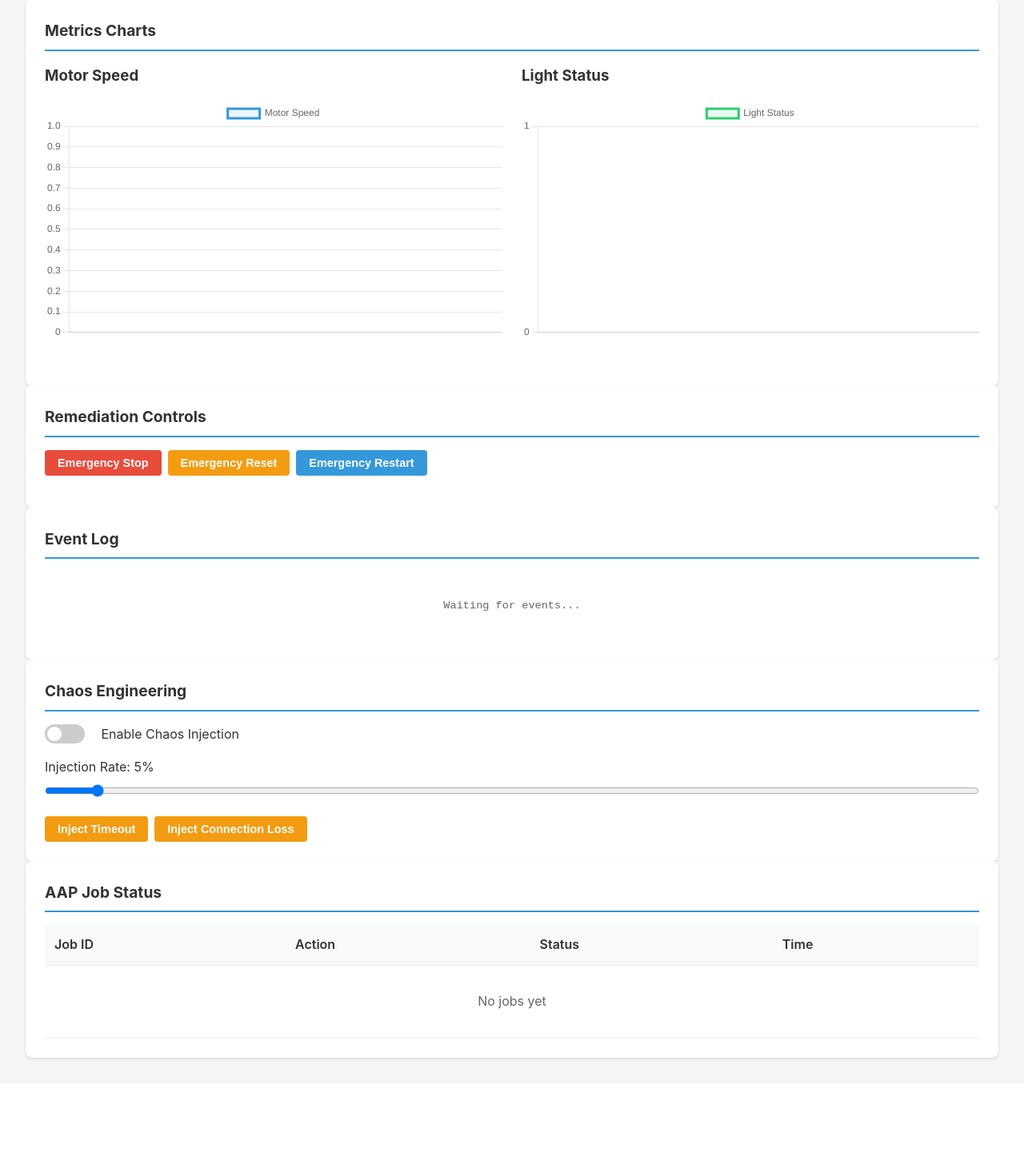
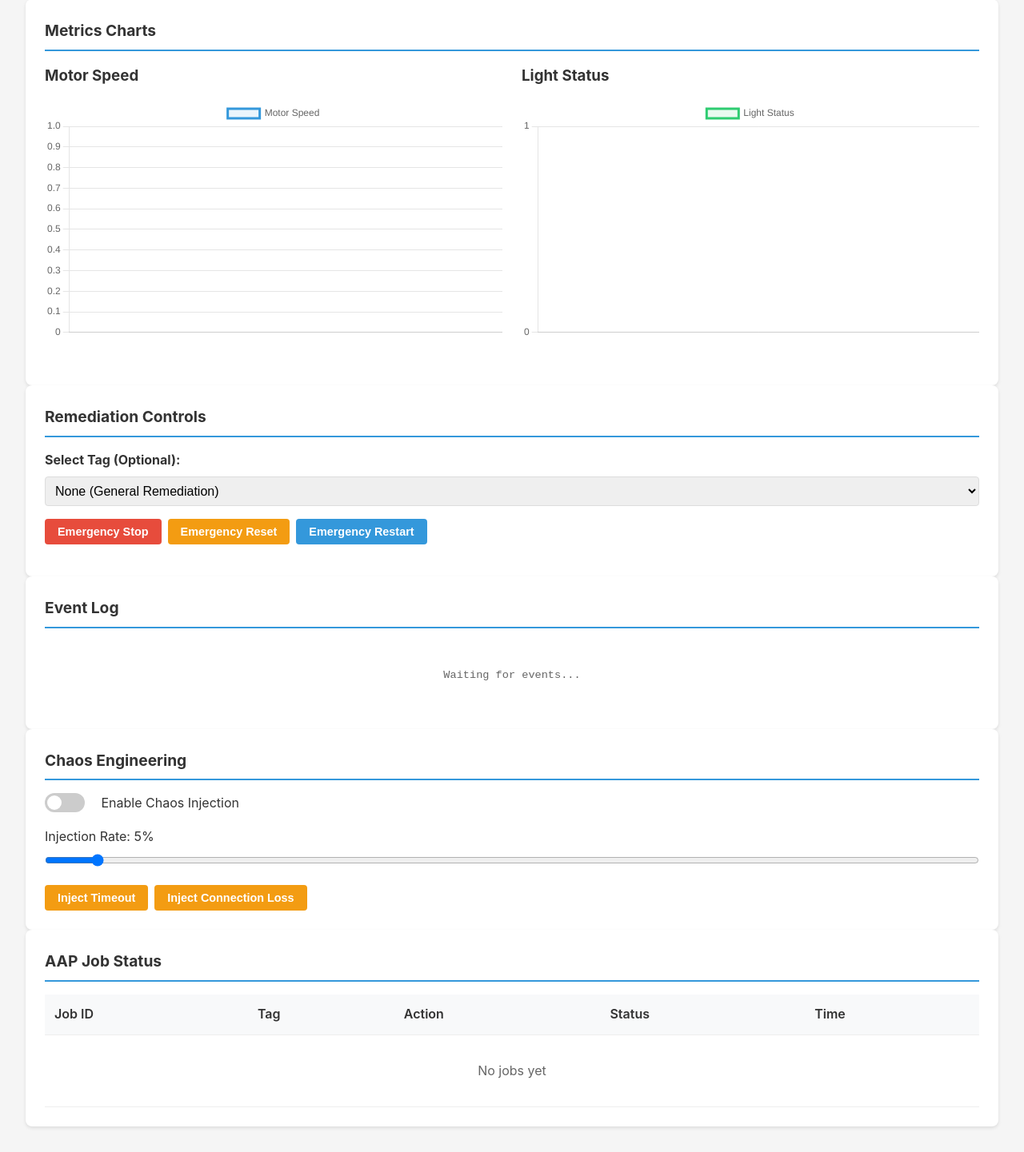
Before and after one commit to mrjoshuap/plc-remedy, a Flask app: template app/templates/dashboard.html in a window 1280 px wide. Shown: the part 381-1822 px from the top of the page at 80% size. Before the commit the page ends 1709 px from the top, so only its background shows below. Run offline with Flask 3, Linux system fonts and the light colour scheme; the template is opened without the code that fills it, so the values that code supplies are empty; some libraries are stand-ins or nearby versions.

Commit message:
Enhance remediation endpoints and dashboard with optional tag support
- Updated the remediation routes in routes.py to accept an optional tag name, improving tracking and context for remediation actions.
- Modified the dashboard.html to include a dropdown for selecting a tag when triggering remediation, enhancing user experience and flexibility.
- Adjusted the job status display to show associated tags, providing clearer insights into remediation actions and their origins.

```diff
--- a/app/templates/dashboard.html
+++ b/app/templates/dashboard.html
@@ -318,6 +318,12 @@
         <!-- Remediation Controls -->
         <div class="card">
             <h2>Remediation Controls</h2>
+            <div style="margin-bottom: 1rem;">
+                <label for="remediation-tag-select" style="display: block; margin-bottom: 0.5rem; font-weight: bold;">Select Tag (Optional):</label>
+                <select id="remediation-tag-select" style="width: 100%; padding: 0.5rem; font-size: 1rem; border: 1px solid #ddd; border-radius: 4px;">
+                    <option value="">None (General Remediation)</option>
+                </select>
+            </div>
             <div class="btn-group">
                 <button class="btn btn-danger" onclick="triggerRemediation('stop')">Emergency Stop</button>
                 <button class="btn btn-warning" onclick="triggerRemediation('reset')">Emergency Reset</button>
@@ -362,13 +368,14 @@
                 <thead>
                     <tr>
                         <th>Job ID</th>
+                        <th>Tag</th>
                         <th>Action</th>
                         <th>Status</th>
                         <th>Time</th>
                     </tr>
                 </thead>
                 <tbody id="aap-jobs-body">
-                    <tr><td colspan="4" class="loading">No jobs yet</td></tr>
+                    <tr><td colspan="5" class="loading">No jobs yet</td></tr>
                 </tbody>
             </table>
         </div>
@@ -499,11 +506,28 @@
                     const configRes = await fetch('/api/v1/config');
                     if (configRes.ok) {
                         const configData = await configRes.json();
-                        if (configData.success && configData.data && configData.data.tags) {
-                            // Populate tagConfig with tag configuration including nominal values
-                            tagConfig = configData.data.tags;
-                            console.log('Tag configuration loaded:', tagConfig);
+                    if (configData.success && configData.data && configData.data.tags) {
+                        // Populate tagConfig with tag configuration including nominal values
+                        tagConfig = configData.data.tags;
+                        console.log('Tag configuration loaded:', tagConfig);
+
+                        // Populate tag selector dropdown
+                        const tagSelect = document.getElementById('remediation-tag-select');
+                        if (tagSelect) {
+                            // Clear existing options except the first "None" option
+                            while (tagSelect.children.length > 1) {
+                                tagSelect.removeChild(tagSelect.lastChild);
+                            }
+
+                            // Add tag options
+                            Object.keys(tagConfig).forEach(tagKey => {
+                                const option = document.createElement('option');
+                                option.value = tagKey;
+                                option.textContent = tagKey;
+                                tagSelect.appendChild(option);
+                            });
                         }
+                    }
                     }
                 } catch (configError) {
                     console.warn('Failed to load configuration:', configError);
@@ -875,12 +899,29 @@
             }
 
             try {
-                const res = await fetch(`/api/v1/remediate/${action}`, { method: 'POST' });
+                // Get selected tag from dropdown
+                const tagSelect = document.getElementById('remediation-tag-select');
+                const tagName = tagSelect ? tagSelect.value : null;
+
+                // Prepare request body
+                const body = {};
+                if (tagName) {
+                    body.tag_name = tagName;
+                }
+
+                const res = await fetch(`/api/v1/remediate/${action}`, {
+                    method: 'POST',
+                    headers: {
+                        'Content-Type': 'application/json'
+                    },
+                    body: JSON.stringify(body)
+                });
                 const data = await res.json();
 
                 const statusEl = document.getElementById('remediation-status');
                 if (data.success) {
-                    statusEl.innerHTML = `<span class="badge badge-success">Remediation triggered: ${data.data.job_id}</span>`;
+                    const tagInfo = tagName ? ` for tag: ${tagName}` : '';
+                    statusEl.innerHTML = `<span class="badge badge-success">Remediation triggered: ${data.data.job_id}${tagInfo}</span>`;
                     updateAAPJobs();
                 } else {
                     statusEl.innerHTML = `<span class="badge badge-error">Error: ${data.error}</span>`;
@@ -928,13 +969,14 @@
                     tbody.innerHTML = data.data.jobs.map(job => `
                         <tr>
                             <td>${job.job_id}</td>
+                            <td>${job.tag_name || 'N/A'}</td>
                             <td>${job.action_type}</td>
                             <td><span class="badge badge-${job.status === 'successful' ? 'success' : job.status === 'failed' ? 'error' : 'warning'}">${job.status}</span></td>
                             <td>${new Date(job.start_time).toLocaleString()}</td>
                         </tr>
                     `).join('');
                 } else {
-                    tbody.innerHTML = '<tr><td colspan="4" class="loading">No jobs yet</td></tr>';
+                    tbody.innerHTML = '<tr><td colspan="5" class="loading">No jobs yet</td></tr>';
                 }
             } catch (error) {
                 console.error('Error updating AAP jobs:', error);
```
Also changed, not shown: app/api/routes.py (+13 -5 lines).
